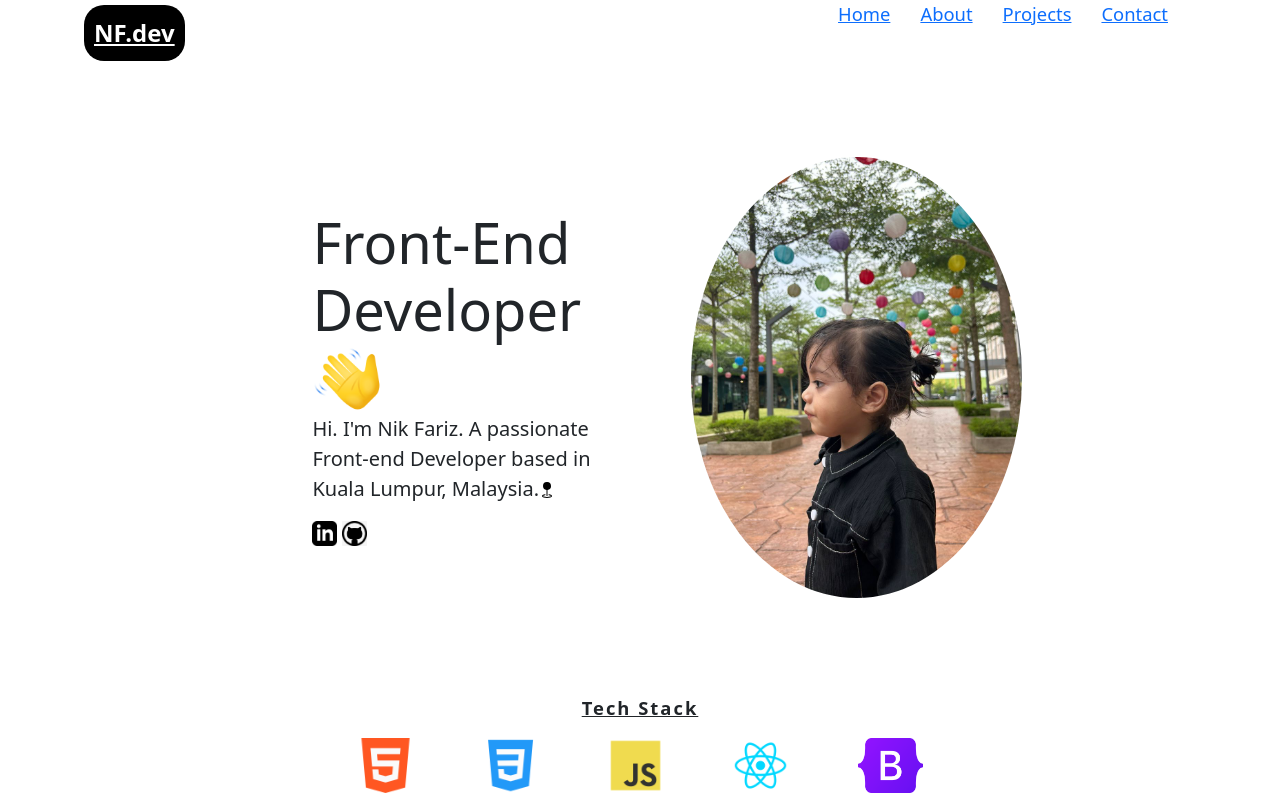
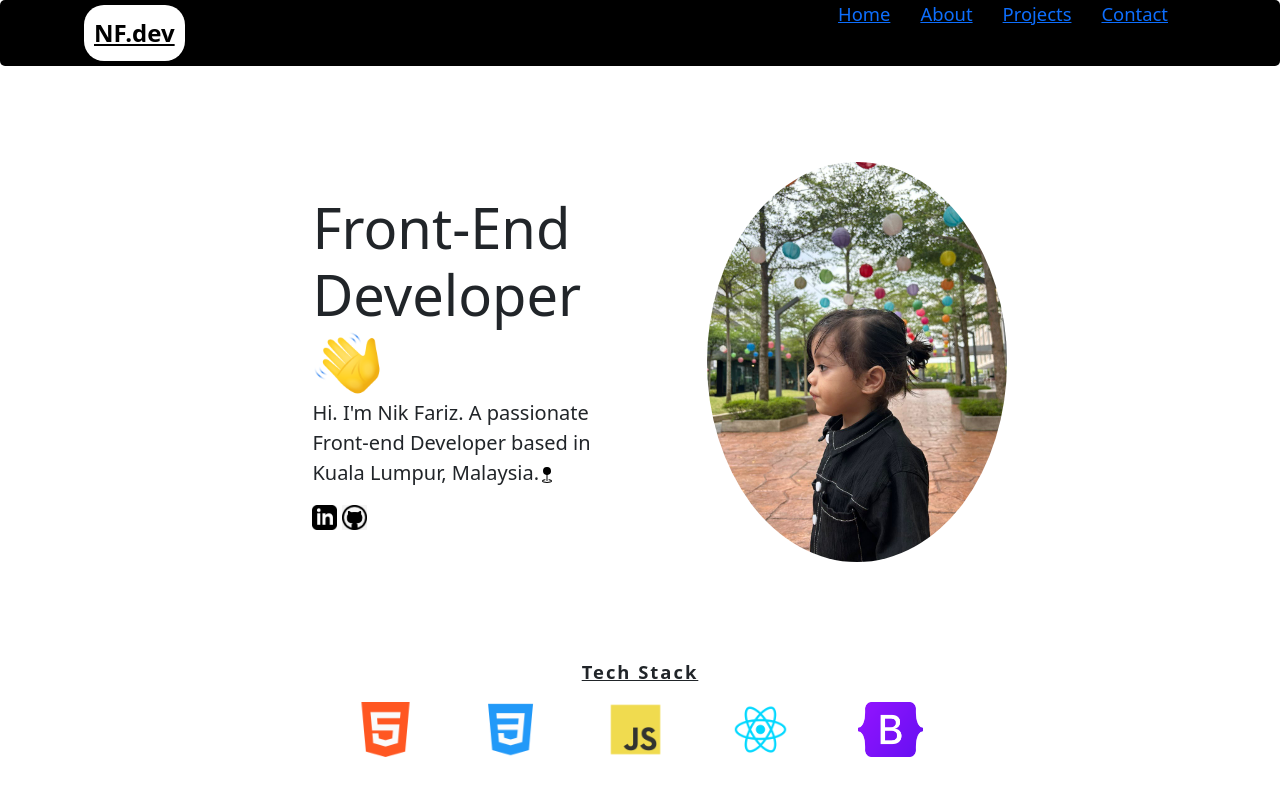
Before and after one commit to nikfariz24/Portfolio, a plain HTML site: page index.html in a window 1280 px wide. Shown: the top 800 px of the page. Drawn offline with nearby package versions, Linux system fonts and the light colour scheme.

Commit message:
Third commit

```diff
--- a/index.html
+++ b/index.html
@@ -31,7 +31,7 @@
         <div class="container col-xxl-8 px-4 py-5">
             <div class="row flex-lg-row-reverse align-items-center g-5 py-5">
               <div class="col-10 col-sm-8 col-lg-6" id ="profile-pic">
-                <img src="./images/Didam.jpg" class="d-block mx-lg-auto img-fluid" alt="Profile picture" width="400" height="500" loading="lazy">
+                <img src="./images/Didam.jpg" class="d-block mx-lg-auto img-fluid" alt="Profile picture">
               </div>
               <div class="col-lg-6">
                 <h1 class="profile-title">Front-End Developer </h1>
--- a/styles.css
+++ b/styles.css
@@ -3,6 +3,11 @@ html {
   }
 
 /* Header Part CSS */
+nav {
+    background-color: black;
+    border-radius: 5px;
+}
+
 .container{
     width:100%;
     margin-left: auto;
@@ -28,13 +33,14 @@ div {
 .logo {
     display: flex!important;
     margin-top: 5px;
+    margin-bottom: 5px;
     margin-right: auto;
     margin-left: 2px;
     padding: 10px 10px;
     font-weight: bold;
     font-size: 1.5rem;
-    color: white;
-    background-color: black;
+    color: black;
+    background-color: white;
     border-radius: 20px;
 }
 
@@ -44,7 +50,9 @@ div {
     padding-left: 0;
     margin-bottom: 0;
     list-style: none;
+    color: white;
     font-size: 1.15rem;
+
 }
 
 .nav-item{
@@ -55,10 +63,14 @@ div {
 
 a{
     text-decoration: none;
-    color: black;
+    color: white;
 }
 
 /* Body Part CSS */
+#profile-pic{
+    border-radius: 50%;
+}
+
 .profile-title{
     display: inline-block;
     font-size: 3.5rem;
@@ -175,7 +187,8 @@ div {
 }
 .img-fluid {
     max-width: 100%;
-    height: 400px;
+    height: 300px;
+    width: 300px;
     object-fit: cover;
     object-position: center;
     border-radius: 50%;
```
